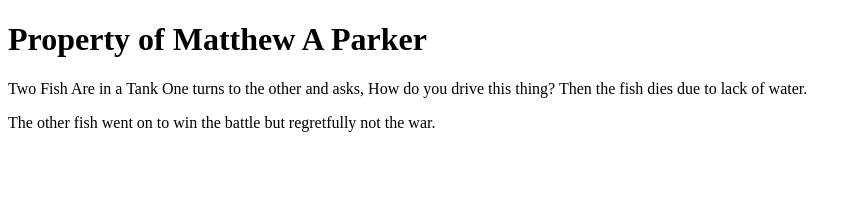
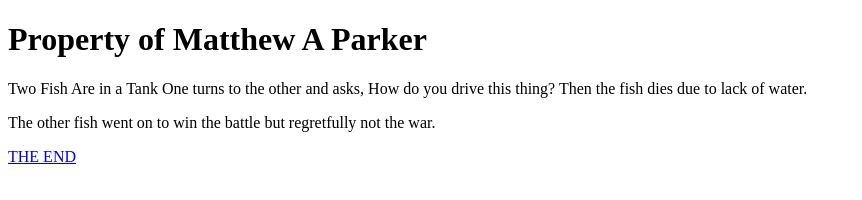
Before and after one commit to maparker77/maparker77.github.io, a plain HTML site: page index.html in a window 1280 px wide. Shown: the whole page, without its empty margins (0-862 px from the left). Drawn offline with Linux system fonts and the light colour scheme.

Commit message:
Update index.html

```diff
--- a/index.html
+++ b/index.html
@@ -9,5 +9,6 @@
 	<h1>Property of Matthew A Parker</h1>
 	<p>Two Fish Are in a Tank One turns to the other and asks, How do you drive this thing? Then the fish dies due to lack of water.</p>
 	<p>The other fish went on to win the battle but regretfully not the war.</p>
+	<a href="https://i.imgur.com/nhcCs90.jpg">THE END</a>
 </body>
 </html>
```
